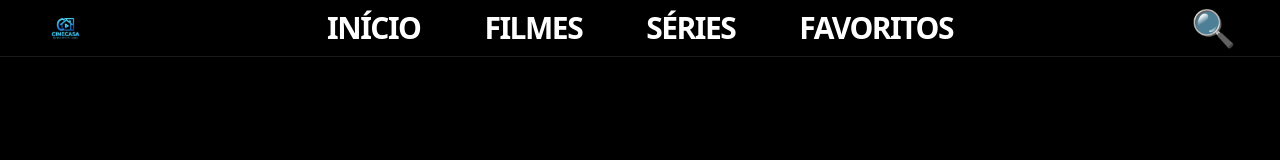
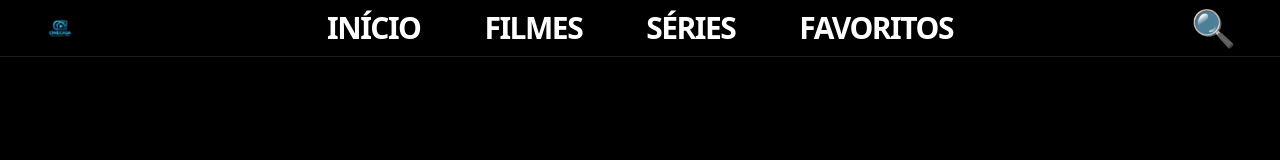
Before and after one commit to Paixaomario/cinemaemcasa, a Next.js app: page /perfil in a window 1280 px wide. Shown: the top 160 px of the page. Built offline with nearby package versions, Linux system fonts and the light colour scheme; no server answers.

Commit message:
fix: nuclear logo restriction and vercel build types

```diff
--- a/src/app/global.d.ts
+++ b/src/app/global.d.ts
@@ -5,8 +5,8 @@
     renderTime?: number | null;
     loadTime?: number | null;
     processingStart?: number | null;
-    startTime?: number | null;
-    duration?: number | null;
+    startTime: number;
+    duration: number;
   }
 }
 export {};
--- a/src/app/globals.css
+++ b/src/app/globals.css
@@ -118,21 +118,14 @@
   100% { transform: translateY(-100vh) scale(1) rotate(-10deg); opacity: 0; }
 }
 
-/* Logotipo: Restrição NUCLEAR para todas as plataformas */
+/* Logotipo: Restrição ESTREITA para evitar tamanho gigante em todas as telas */
 .nav-logo {
-  height: 28px !important;
-  max-height: 28px !important;
+  height: 22px !important;
   width: auto !important;
-  max-width: 180px !important;
-  object-fit: contain !important;
+  max-width: 150px !important;
+  object-fit: contain;
   display: block;
   will-change: transform;
-}
-
-/* Garante que o logotipo dentro de links ou containers também respeite o tamanho */
-.nav-logo img, a .nav-logo {
-  height: 100% !important;
-  width: auto !important;
 }
 
 /* Barra de Menus (Header e Nav) Adaptativa */
@@ -151,14 +144,16 @@
 /* Ajustes para Dispositivos Móveis (Celulares e Tablets) */
 @media (max-width: 1023px) {
   /* OCULTA TOTALMENTE a barra superior no Mobile */
-  header, .header-container, .top-nav, nav[class*="fixed top-0"], nav[class*="sticky top-0"], nav.fixed.top-0, [class*="Header"] {
+  header, .header-container, .top-nav, nav.fixed.top-0, [class*="Navbar"] {
     display: none !important;
     visibility: hidden !important;
     height: 0 !important;
+    opacity: 0 !important;
+    pointer-events: none !important;
   }
 
   /* RESTAURA a barra inferior fixa no rodapé */
-  .mobile-nav-bar, nav[class*="fixed bottom-0"], nav.fixed.bottom-0, .mobile-bottom-nav, .bottom-nav, [class*="MobileNav"] {
+  .mobile-nav-bar, nav.fixed.bottom-0, [class*="MobileNav"] {
     display: flex !important;
     visibility: visible !important;
     opacity: 1 !important;
--- a/src/components/layout/Navbar.tsx
+++ b/src/components/layout/Navbar.tsx
@@ -14,8 +14,8 @@
           <Image
             src="/logo.png"
             alt="CINECASA"
-            width={120}
-            height={40}
+            width={100}
+            height={30}
             priority
             className="nav-logo"
           />
```
